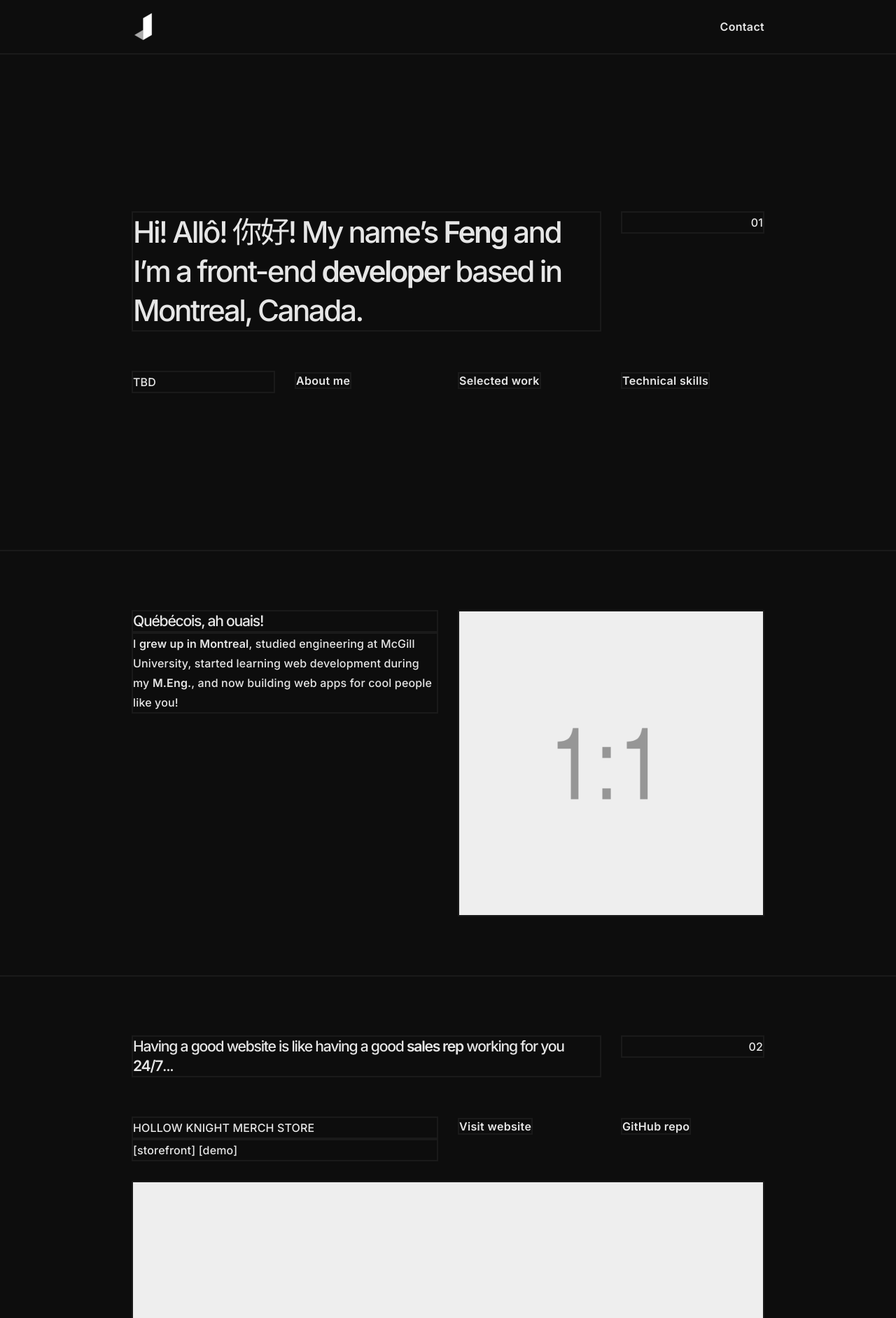
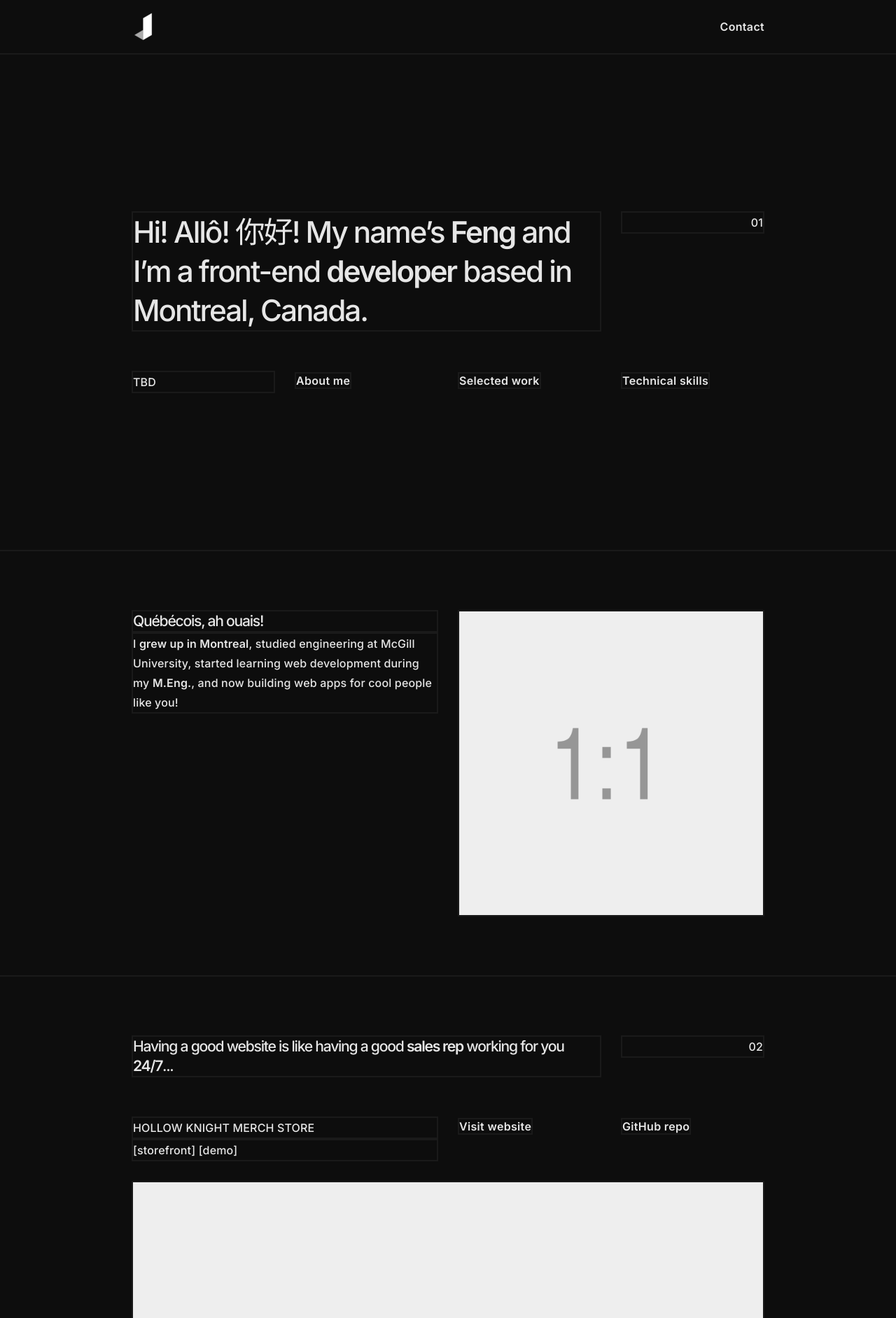
Before and after one commit to jingtianfeng/jtfeng-personal-1, a Jekyll site: the page built from index.html, in a window 1280 px wide. Shown: the top 1884 px of the page at 70% size. Built offline with Jekyll 4.4.1, drawn with Linux system fonts in a browser that asks for light colours.

Commit message:
Update styles: tweak $h1-letter-spacing

```diff
--- a/assets/css/styles.scss
+++ b/assets/css/styles.scss
@@ -121,7 +121,7 @@ $headings-line-height: 1;
 $headings-margin-bottom: 0;
 // ---------------------------------------------------------------------------------
 $h1-font-size: $spacer * $spacer-ratio * 2 * .756;
-$h1-letter-spacing: -0.06em;
+$h1-letter-spacing: -0.05em;
 $h1-line-height: $spacer-ratio-sqrt;
 $h1-text-transform: none;
 // ---------------------------------------------------------------------------------
```
